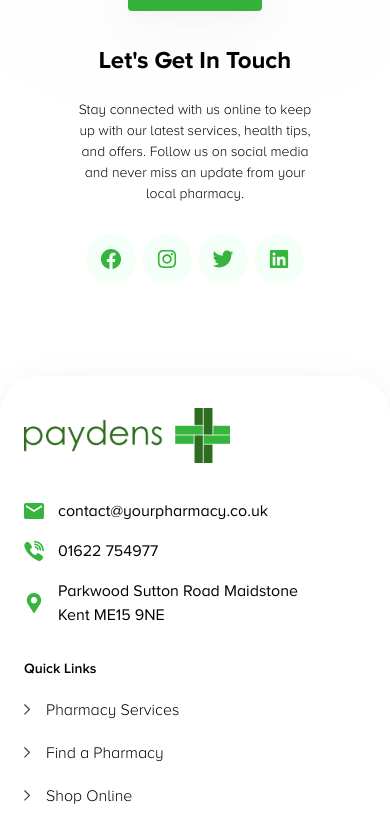
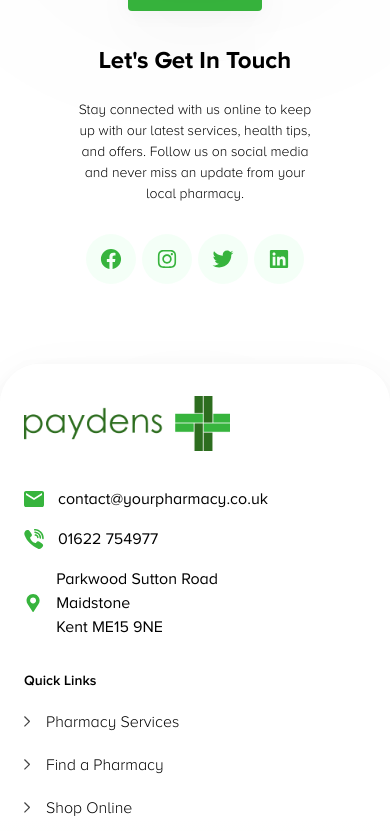
Before and after one commit to dhyeyRathi/paydens, a Next.js app: page / in a window 390 px wide. Shown: the part 8277-9108 px from the top of the page. Built offline with nearby package versions, Linux system fonts and the light colour scheme.

Commit message:
style: refine responsive spacing and styling across pages and components

```diff
--- a/app/about/page.tsx
+++ b/app/about/page.tsx
@@ -10,7 +10,7 @@ import Hero from './components/Hero'
 
 const page = () => {
     return (
-        <main className='px-4 md:px-8 lg:px-15 flex flex-col overflow-hidden gap-8 lg:gap-16 w-full '>
+        <main className='px-4 md:px-8 lg:px-15 flex flex-col overflow-hidden gap-8 md:gap-12 lg:gap-16 w-full'>
             <PageNameDisp PageName={[{
                 label: "Home",
 
--- a/app/account/page.tsx
+++ b/app/account/page.tsx
@@ -6,7 +6,7 @@ import FaqSection from '../../components/FaqSection'
 
 const page = () => {
     return (
-        <div className='px-4 md:px-8 lg:px-15 flex flex-col gap-8 lg:gap-16'>
+        <main className='px-4 md:px-8 lg:px-15 flex flex-col gap-8 md:gap-12 lg:gap-16 w-full'>
             <PageNameDisp PageName={[{
                 label: "Home",
 
@@ -18,7 +18,7 @@ const page = () => {
             <GetInTouch />
             <FaqSection />
             <LetsConnectSection />
-        </div>
+        </main>
     )
 }
 
--- a/app/all-conditions/page.tsx
+++ b/app/all-conditions/page.tsx
@@ -8,7 +8,7 @@ import { ColorGradientBg } from '@/components/ui/ColorGradient'
 
 const page = () => {
     return (
-        <main className='px-4 md:px-8 lg:px-15 flex flex-col gap-8 lg:gap-24 w-full'>
+        <main className='px-4 md:px-8 lg:px-15 flex flex-col gap-8 md:gap-12 lg:gap-16 w-full'>
             <PageNameDisp PageName={[{
                 label: "Home",
 
--- a/app/allconditions-health/[slug]/page.tsx
+++ b/app/allconditions-health/[slug]/page.tsx
@@ -11,7 +11,7 @@ import SlugHero from '../components/slugHero';
 const page = () => {
     const params = useParams<{ slug: string }>();
     return (
-        <main className='px-4 md:px-8 lg:px-15 flex flex-col gap-8 lg:gap-16 w-full '>
+        <main className='px-4 md:px-8 lg:px-15 flex flex-col gap-8 md:gap-12 lg:gap-16 w-full'>
             <PageNameDisp PageName={[
                 {
                     label: "Home",
--- a/app/allconditions-health/page.tsx
+++ b/app/allconditions-health/page.tsx
@@ -8,7 +8,7 @@ import ConditionsCarousel from './components/ConditionsCarousel'
 
 const page = () => {
     return (
-        <main className='px-4 md:px-8 lg:px-15 flex flex-col gap-8 lg:gap-24 w-full'>
+        <main className='px-4 md:px-8 lg:px-15 flex flex-col gap-8 md:gap-12 lg:gap-16 w-full'>
             <PageNameDisp PageName={[
                 {
                     label: "Home",
--- a/app/findpharmacy/page.tsx
+++ b/app/findpharmacy/page.tsx
@@ -42,7 +42,7 @@ const page = () => {
 
     const pagination = [1, 2, 3, 4, "...", 10, "Next"]
     return (
-        <main className='px-4 md:px-8 lg:px-15 flex flex-col gap-8 lg:gap-16 w-full'>
+        <main className='px-4 md:px-8 lg:px-15 flex flex-col gap-8 md:gap-12 lg:gap-16 w-full'>
             <PageNameDisp PageName={[{
                 label: "Home",
 
--- a/app/globals.css
+++ b/app/globals.css
@@ -83,11 +83,6 @@ body {
   font-family: var(--font-proxima-nova), sans-serif;
   display: flex;
   flex-direction: column;
-  gap: 32px;
-  flex: none;
-  order: 0;
-  flex-grow: 0;
-
 }
 
 .paydens-shadow {
--- a/app/joinourteam/page.tsx
+++ b/app/joinourteam/page.tsx
@@ -8,7 +8,7 @@ import JobsCarousel from './components/JobsCarousel'
 
 const page = () => {
     return (
-        <main className='px-4 md:px-8 lg:px-15 flex flex-col gap-8 lg:gap-16 w-full'>
+        <main className='px-4 md:px-8 lg:px-15 flex flex-col gap-8 md:gap-12 lg:gap-16 w-full'>
             <PageNameDisp PageName={[{
                 label: "Home",
 
--- a/app/prescriptions/page.tsx
+++ b/app/prescriptions/page.tsx
@@ -10,8 +10,8 @@ import PresHero from './components/PresHero'
 
 const page = () => {
     return (
-        <main className='px-4 md:px-8 lg:px-15 flex flex-col gap-8 lg:gap-16 w-full '>
-            <div className='flex flex-col gap-10'>
+        <main className='px-4 md:px-8 lg:px-15 flex flex-col gap-8 md:gap-12 lg:gap-16 w-full'>
+            <div className='flex flex-col gap-6 md:gap-8'>
                 <PageNameDisp PageName={[
                     {
                         label: "Home",
--- a/components/components.css/Footer.module.css
+++ b/components/components.css/Footer.module.css
@@ -158,13 +158,18 @@
 }
 
 
-@media (max-width: 1100px) {
+@media (max-width: 1440px) {
     .footer {
-        padding: 24px 20px;
+        padding: 16px 20px;
     }
 
     .linkGrid {
-        gap: 16px;
+        gap: 14px;
+
+    }
+
+    .contactBox {
+        max-width: 250px;
 
     }
 
--- a/components/components.css/Letsconnect.module.css
+++ b/components/components.css/Letsconnect.module.css
@@ -3,9 +3,10 @@
     flex-direction: column;
     gap: 30px;
     justify-content: center;
-    padding: 0px 0px 60px 0px;
+    padding: 0;
     align-items: center;
     width: 100%;
+    padding-bottom: 80px;
 }
 
 .textCont {
```
